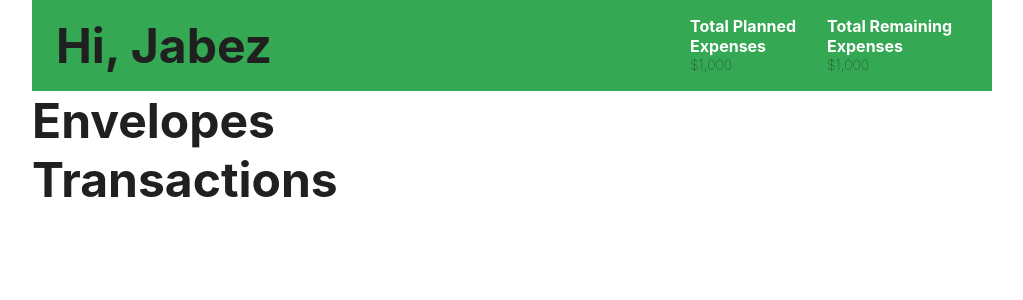
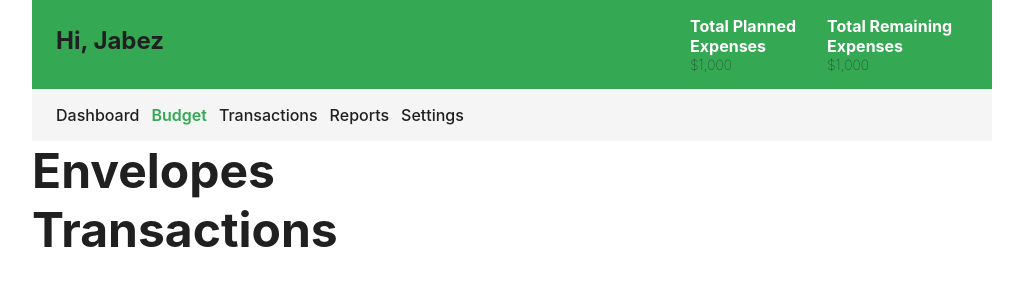
Before and after one commit to BezDailey/Budgeting-App-Frontend, a React (Create React App) app: page / in a window 1280 px wide. Shown: the top 300 px of the page, without its empty margins (128-1151 px from the left). Built offline with nearby package versions, Linux system fonts and the light colour scheme.

Commit message:
created menu

```diff
--- a/src/components/Header/Header.jsx
+++ b/src/components/Header/Header.jsx
@@ -11,6 +11,7 @@ const Header = ({ }) => {
   };
 
   return (
+    <div>
       <header className={styles.header}>
         <div className={styles.headerInfo}>
           <div className={styles.userName}>
@@ -30,7 +31,6 @@ const Header = ({ }) => {
             </div>
           </div>
         </div>
-
         {isOpen && (
           <nav className={styles.mobileMenu}>
             <button className={styles.closeMenuIcon} onClick={toggleMenu}>
@@ -46,6 +46,16 @@ const Header = ({ }) => {
           </nav>
         )}
       </header>
+      <nav className={styles.menu}>
+        <ul>
+          <li>Dashboard</li>
+          <li className={styles.active}><Link to="/">Budget</Link></li>
+          <li>Transactions</li>
+          <li>Reports</li>
+          <li>Settings</li>
+        </ul>
+      </nav>
+    </div>
 
   );
 
--- a/src/components/Header/Header.module.css
+++ b/src/components/Header/Header.module.css
@@ -72,6 +72,7 @@
   border: none;
   cursor: pointer;
   padding: 0;
+  margin: 0;
   outline: none;
   text-align: right;
   margin-right: 1rem;
@@ -79,13 +80,28 @@
   font-weight: var(--font-extra-bold);
 }
 
+:local(.closeMenuIcon h2) {
+  margin: 0;
+  margin-top: .5rem;
+  font-size: 24px;
+}
+
 :local(li) {
   font-weight: var(--font-medium);
+  font-size: 1.5rem;
+}
+
+:local(li a) {
+  all: unset;
 }
 
 :local(.active) {
   font-weight: var(--font-semi-bold);
   color: var(--primary-green);
+}
+
+:local(.menu) {
+  display: none;
 }
 
 /* Small Devices (Tablets, >= 576px) */
@@ -105,9 +121,13 @@
   }
 
   :local(.userName) {
-    font-size: 24px;
     padding: 0;
     margin: 0;
+    padding-top: 10px;
+  }
+
+  :local(.userName h1) {
+    font-size: 24px;
   }
 
   :local(.totals) {
@@ -126,4 +146,26 @@
     padding: 0;
     margin: 0;
   }
+
+  :local(.menu) {
+    display: block;
+    width: 95%;
+    padding-left: 2.5%;
+    padding-right: 2.5%;
+    background-color: var(--secondary-background-color);
+  }
+
+  :local(.menu ul) {
+    padding-top: 1rem;
+    padding-bottom: 1rem;
+    display: flex;
+    flex-direction: row;
+    gap: 12px;
+    margin: 0;
+  }
+
+  :local(.menu ul li) {
+    font-size: 16px;
+  }
+
 }
```
Lines whose indentation alone changed are shown as unchanged.
